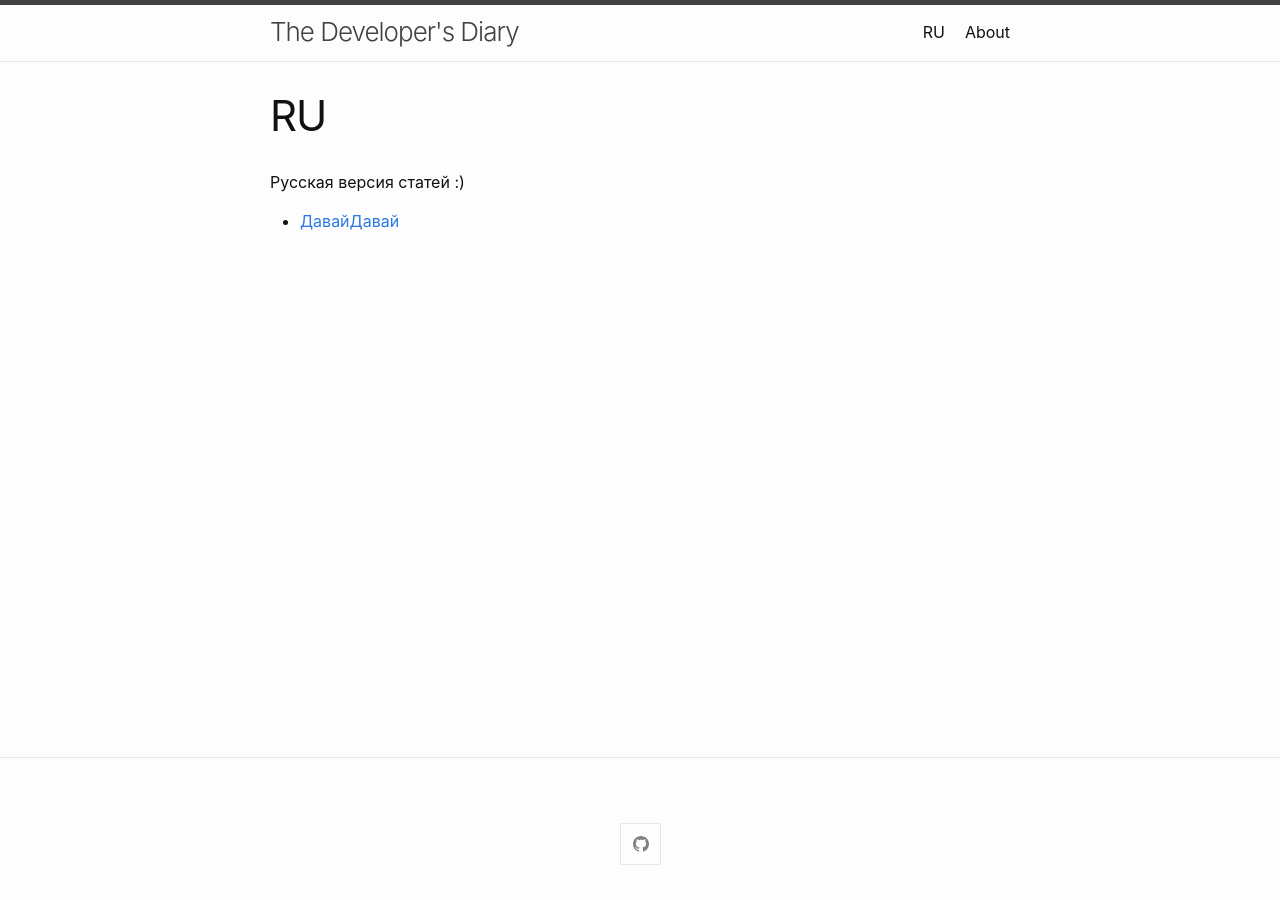
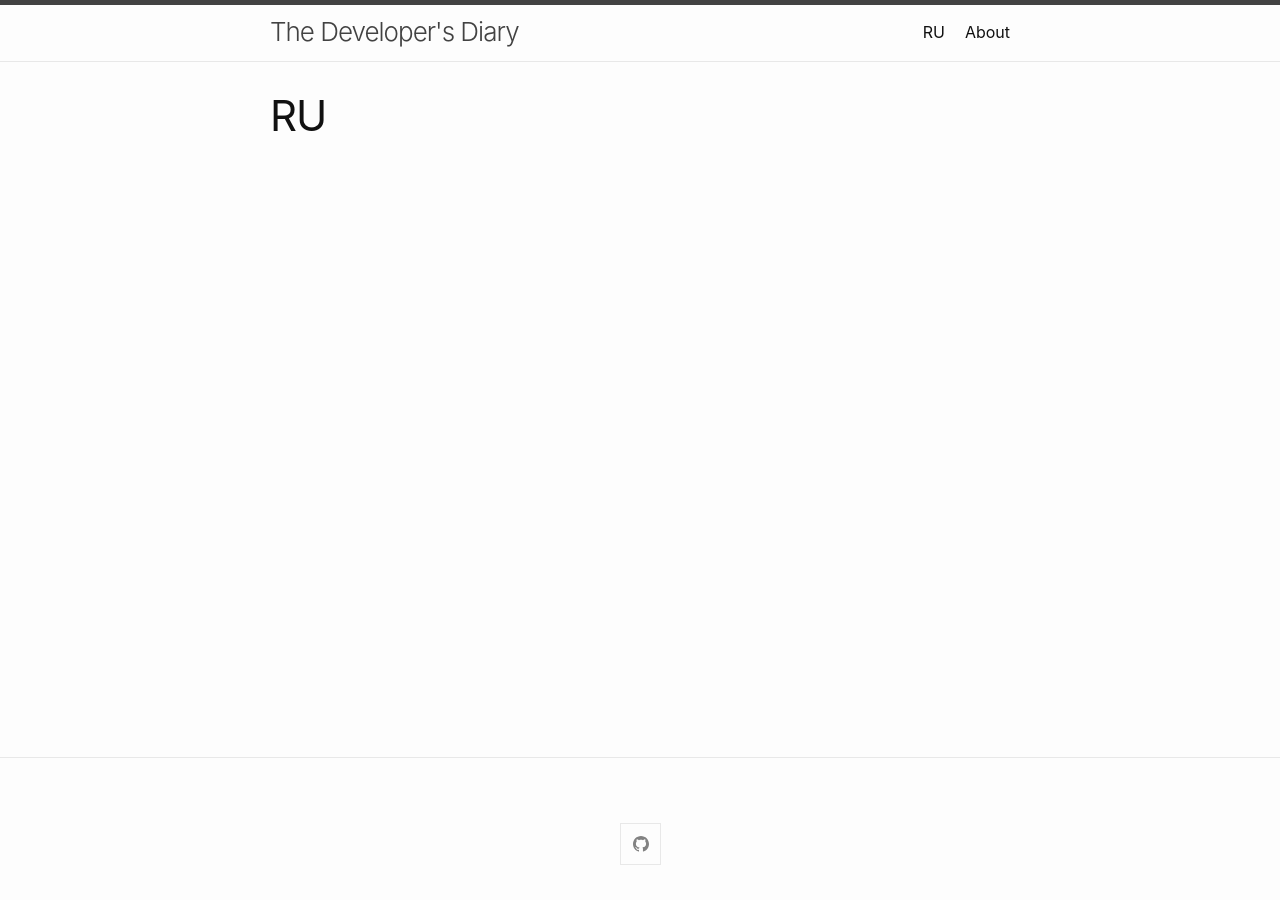
Before and after one commit to ivalery111/ivaleryz.github.io, a Jekyll site: the page built from ru.md, in a window 1280 px wide. Built offline with Jekyll 4.4.1, drawn with Linux system fonts in a browser that asks for light colours.

Commit message:
Update ru.md

```diff
--- a/ru.md
+++ b/ru.md
@@ -3,7 +3,3 @@ layout: page
 title: RU
 permalink: /ru/
 ---
-
-Русская версия статей :)
-
-* [ДавайДавай](https://docode.xyz/misc/2020/11/19/ru-test.html)
```
